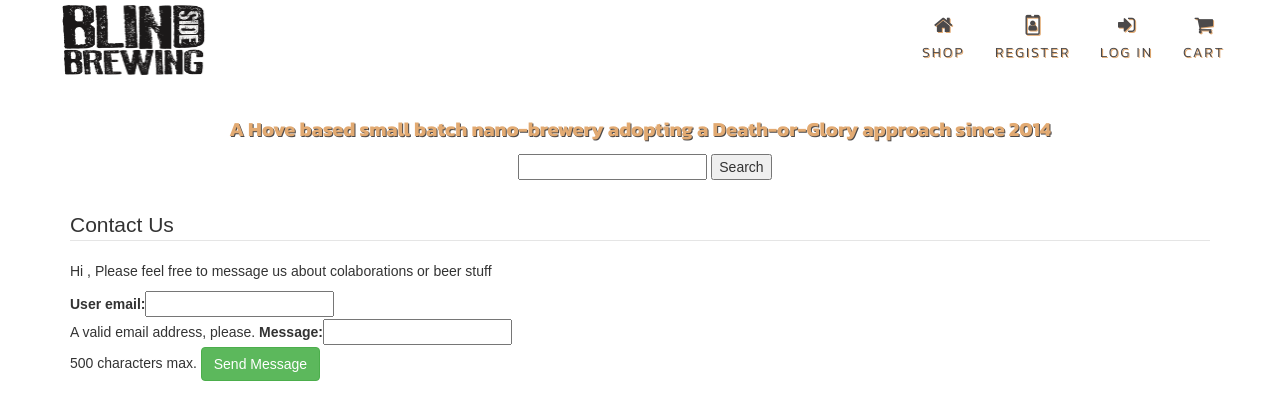
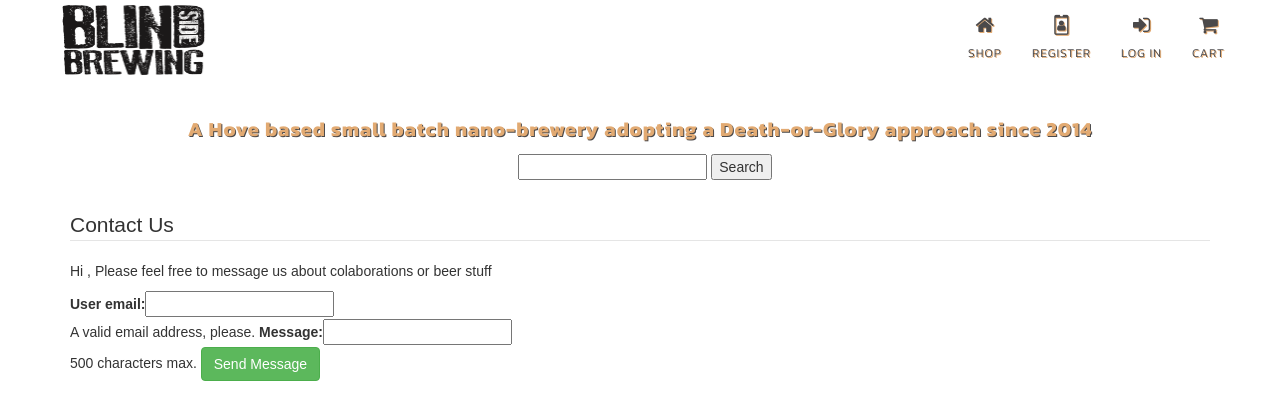
Before and after one commit to RobSimons1/ms4-ecommerce, a Django app: page /accounts/contact/ in a window 1280 px wide. Shown: the top 420 px of the page. Run offline with Django 3.2, Linux system fonts and the light colour scheme; some libraries are stand-ins or nearby versions.

Commit message:
Fixed margins on no items in cart else stmnt. Amended font size and spacing for statement and navbar words

```diff
--- a/cart/templates/cart.html
+++ b/cart/templates/cart.html
@@ -46,10 +46,12 @@
 </div>
 
 {% else %}
+<div class="no-items">
     <div class="row">
     <h3>No items in your Cart.</h3>
     <a href="{% url 'index' %}" class="btn btn-primary" role="button"><span class="glyphicon glyphicon-home" aria-hidden="true"></span>Continue Shopping</a>
     </div>
+</div>
 {% endif %}
 </div>
 </div>
--- a/static/css/custom.css
+++ b/static/css/custom.css
@@ -83,9 +83,9 @@
     padding-top: 5px;
     text-align: center;
     text-transform: uppercase;
-    font-size: 14px;
+    font-size: 12px;
     font-weight: 300;
-    letter-spacing: 2px;
+    letter-spacing: 1px;
     color: #4B494A;
     text-shadow: 1px 1px #E2AA72;
 }
@@ -106,6 +106,7 @@
     text-shadow: 1px 1px #4B494A;
     text-align: center;
     display: block;
+    letter-spacing: 1px;
 }
 
 #search-bar {
@@ -221,6 +222,11 @@ caption p {
     font-weight: bolder;
 }
 
+.no-items {
+    margin-left: 15px;
+    margin-right: 15px;
+}
+
 /*-----------------------------------Footer*/
 
 footer {
```
